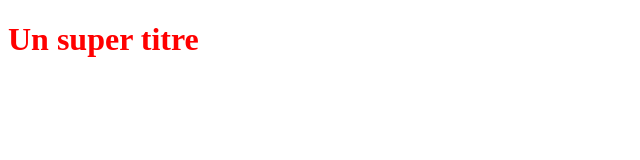
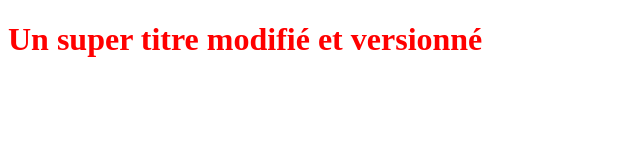
Before and after one commit to ClementLcq/OpenclassroomsProject, a plain HTML site: page index.html in a window 1280 px wide. Shown: the whole page, without its empty margins (0-640 px from the left). Drawn offline with Linux system fonts and the light colour scheme.

Commit message:
Modification du titre h1

```diff
--- a/index.html
+++ b/index.html
@@ -7,7 +7,7 @@
 </head>
 
 <body>
-    <h1>Un super titre</h1>
+    <h1>Un super titre modifié et versionné</h1>
 </body>
 
 </html>
```
